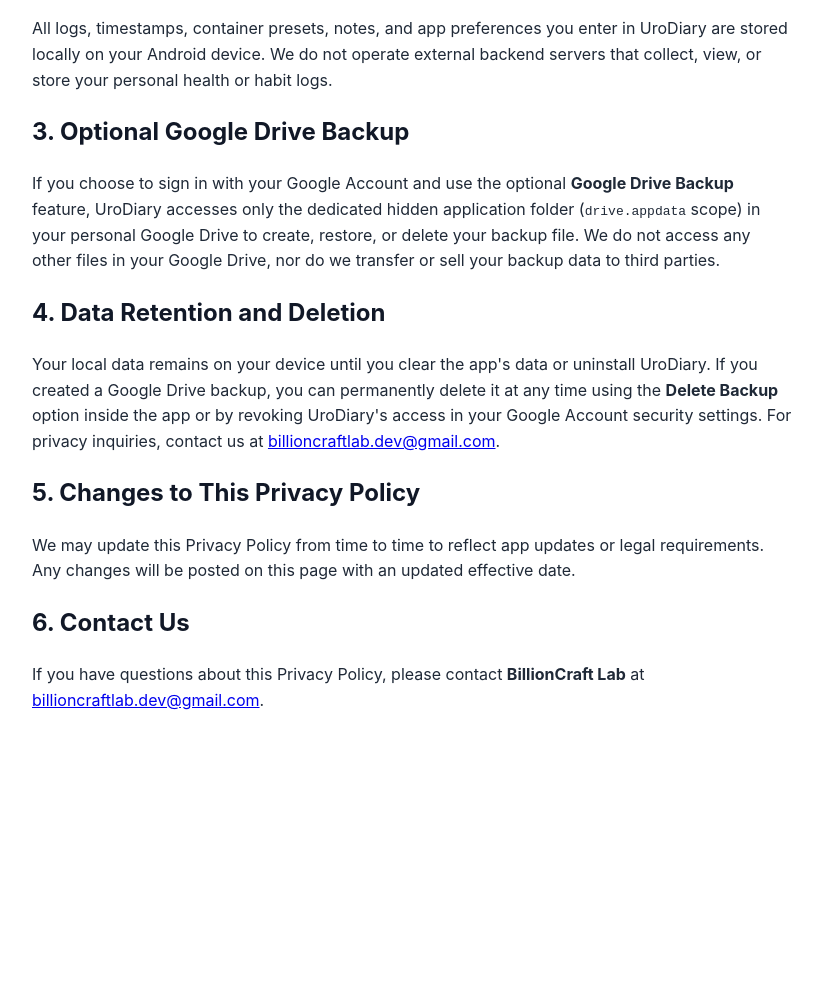
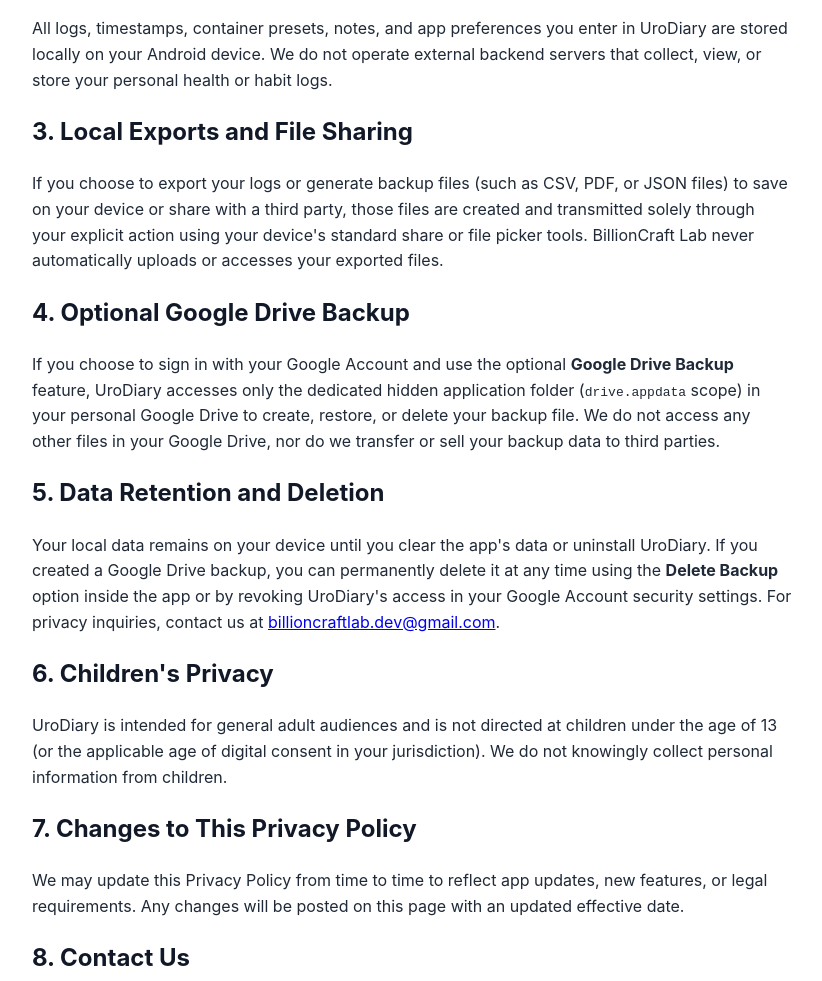
Before and after one commit to billioncraftlab/billioncraftlab.github.io, a plain HTML site: page privacy-policy.html in a window 1280 px wide. Shown: the part 413-1394 px from the top of the page, without its empty margins (228-1050 px from the left). Before the commit the page ends 1166 px from the top, so only its background shows below. Drawn offline with Linux system fonts and the light colour scheme.

Commit message:
Update privacy-policy.html
updated privacy policy

```diff
--- a/privacy-policy.html
+++ b/privacy-policy.html
@@ -24,16 +24,22 @@
   <h2>2. Information Stored Locally on Your Device</h2>
   <p>All logs, timestamps, container presets, notes, and app preferences you enter in UroDiary are stored locally on your Android device. We do not operate external backend servers that collect, view, or store your personal health or habit logs.</p>
 
-  <h2>3. Optional Google Drive Backup</h2>
+  <h2>3. Local Exports and File Sharing</h2>
+  <p>If you choose to export your logs or generate backup files (such as CSV, PDF, or JSON files) to save on your device or share with a third party, those files are created and transmitted solely through your explicit action using your device's standard share or file picker tools. BillionCraft Lab never automatically uploads or accesses your exported files.</p>
+
+  <h2>4. Optional Google Drive Backup</h2>
   <p>If you choose to sign in with your Google Account and use the optional <strong>Google Drive Backup</strong> feature, UroDiary accesses only the dedicated hidden application folder (<code>drive.appdata</code> scope) in your personal Google Drive to create, restore, or delete your backup file. We do not access any other files in your Google Drive, nor do we transfer or sell your backup data to third parties.</p>
 
-  <h2>4. Data Retention and Deletion</h2>
+  <h2>5. Data Retention and Deletion</h2>
   <p>Your local data remains on your device until you clear the app's data or uninstall UroDiary. If you created a Google Drive backup, you can permanently delete it at any time using the <strong>Delete Backup</strong> option inside the app or by revoking UroDiary's access in your Google Account security settings. For privacy inquiries, contact us at <a href="mailto:billioncraftlab.dev@gmail.com">billioncraftlab.dev@gmail.com</a>.</p>
 
-  <h2>5. Changes to This Privacy Policy</h2>
-  <p>We may update this Privacy Policy from time to time to reflect app updates or legal requirements. Any changes will be posted on this page with an updated effective date.</p>
+  <h2>6. Children's Privacy</h2>
+  <p>UroDiary is intended for general adult audiences and is not directed at children under the age of 13 (or the applicable age of digital consent in your jurisdiction). We do not knowingly collect personal information from children.</p>
 
-  <h2>6. Contact Us</h2>
+  <h2>7. Changes to This Privacy Policy</h2>
+  <p>We may update this Privacy Policy from time to time to reflect app updates, new features, or legal requirements. Any changes will be posted on this page with an updated effective date.</p>
+
+  <h2>8. Contact Us</h2>
   <p>If you have questions about this Privacy Policy, please contact <strong>BillionCraft Lab</strong> at <a href="mailto:billioncraftlab.dev@gmail.com">billioncraftlab.dev@gmail.com</a>.</p>
 </body>
 </html>
```
